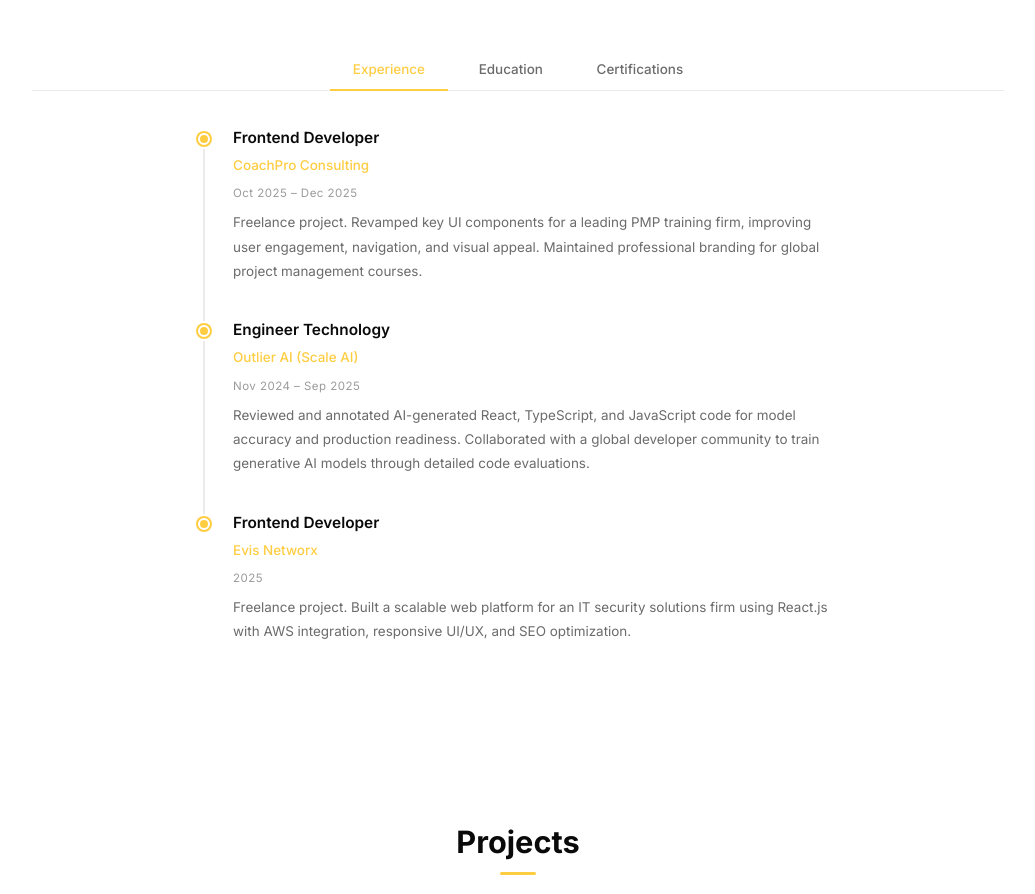
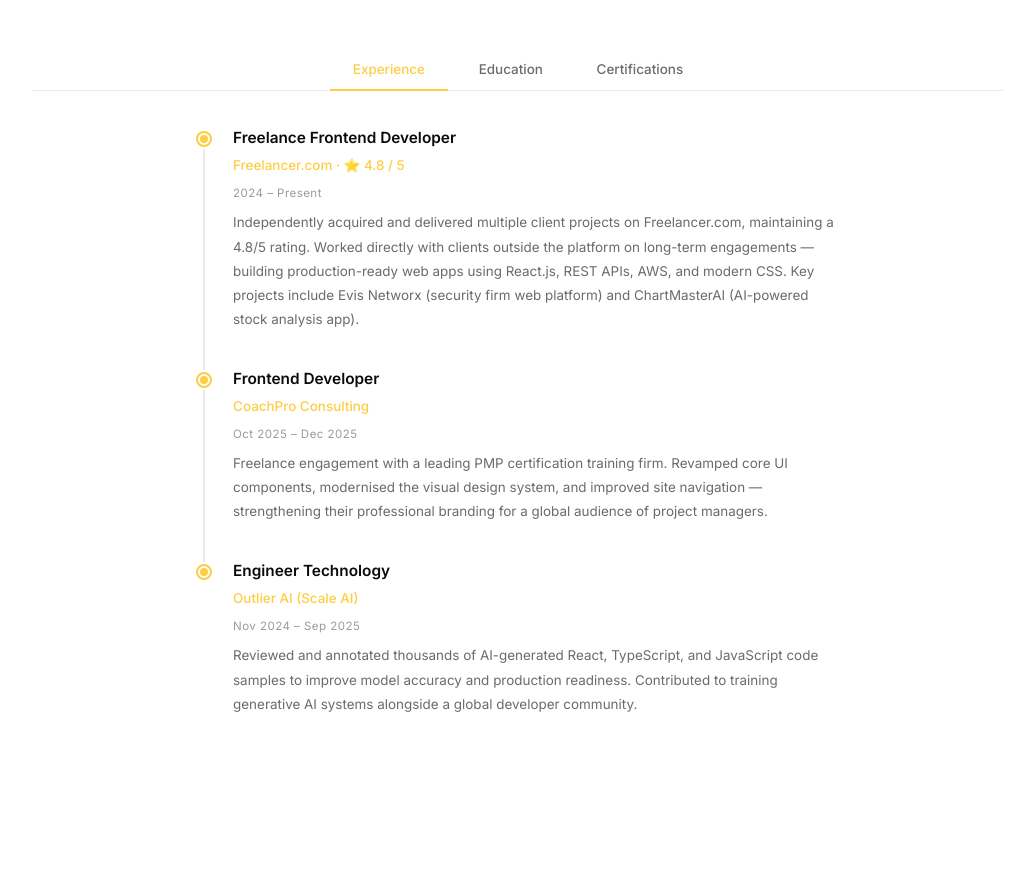
Before and after one commit to yashwaldia/Portfolio-ywaldia, a React (Vite) app: page / in a window 1280 px wide. Shown: the part 1667-2561 px from the top of the page, without its empty margins (122-1157 px from the left). Built offline with nearby package versions, Linux system fonts and the light colour scheme.

Commit message:
updated experience and projects data

```diff
--- a/src/components/sections/Qualification/Qualification.jsx
+++ b/src/components/sections/Qualification/Qualification.jsx
@@ -5,12 +5,15 @@
 import styles from './Qualification.module.css';
 
 const TABS = [
-  { id: 'work',   label: 'Experience', data: workData },
-  { id: 'edu',    label: 'Education',  data: educationData },
-  { id: 'certs',  label: 'Certifications', data: certificationsData },
+  { id: 'work',  label: 'Experience',     data: workData },
+  { id: 'edu',   label: 'Education',      data: educationData },
+  { id: 'certs', label: 'Certifications', data: certificationsData },
 ];
 
-function TimelineItem({ item, index }) {
+// ✅ Accept total — use it to decide if line renders
+function TimelineItem({ item, index, total }) {
+  const isLast = index === total - 1;
+
   return (
     <motion.div
       className={styles.item}
@@ -19,7 +22,8 @@
       transition={{ duration: 0.35, delay: index * 0.07 }}
     >
       <div className={styles.itemDot} />
-      {index < TABS[0].data.length - 1 && <div className={styles.itemLine} />}
+      {/* ✅ No line on last item of whichever tab is active */}
+      {!isLast && <div className={styles.itemLine} />}
       <div className={styles.itemContent}>
         <h3 className={styles.itemTitle}>{item.title}</h3>
         <span className={styles.itemSub}>{item.company || item.institution || item.issuer}</span>
@@ -61,7 +65,12 @@
             transition={{ duration: 0.25 }}
           >
             {current.data.map((item, i) => (
-              <TimelineItem key={item.id} item={item} index={i} />
+              <TimelineItem
+                key={item.id}
+                item={item}
+                index={i}
+                total={current.data.length}
+              />
             ))}
           </motion.div>
         </AnimatePresence>
--- a/src/data/experience.js
+++ b/src/data/experience.js
@@ -1,29 +1,30 @@
 export const workData = [
   {
-    id: 'work-3',
+    id: 'work-1',
+    title: 'Freelance Frontend Developer',
+    company: 'Freelancer.com  ·  ⭐ 4.8 / 5',
+    period: '2024 – Present',
+    description:
+      'Independently acquired and delivered multiple client projects on Freelancer.com, maintaining a 4.8/5 rating. Worked directly with clients outside the platform on long-term engagements — building production-ready web apps using React.js, REST APIs, AWS, and modern CSS. Key projects include Evis Networx (security firm web platform) and ChartMasterAI (AI-powered stock analysis app).',
+  },
+  {
+    id: 'work-2',
     title: 'Frontend Developer',
     company: 'CoachPro Consulting',
     period: 'Oct 2025 – Dec 2025',
     description:
-      'Freelance project. Revamped key UI components for a leading PMP training firm, improving user engagement, navigation, and visual appeal. Maintained professional branding for global project management courses.',
+      'Freelance engagement with a leading PMP certification training firm. Revamped core UI components, modernised the visual design system, and improved site navigation — strengthening their professional branding for a global audience of project managers.',
   },
   {
-    id: 'work-2',
+    id: 'work-3',
     title: 'Engineer Technology',
     company: 'Outlier AI (Scale AI)',
     period: 'Nov 2024 – Sep 2025',
     description:
-      'Reviewed and annotated AI-generated React, TypeScript, and JavaScript code for model accuracy and production readiness. Collaborated with a global developer community to train generative AI models through detailed code evaluations.',
-  },
-  {
-    id: 'work-1',
-    title: 'Frontend Developer',
-    company: 'Evis Networx',
-    period: '2025',
-    description:
-      'Freelance project. Built a scalable web platform for an IT security solutions firm using React.js with AWS integration, responsive UI/UX, and SEO optimization.',
+      'Reviewed and annotated thousands of AI-generated React, TypeScript, and JavaScript code samples to improve model accuracy and production readiness. Contributed to training generative AI systems alongside a global developer community.',
   },
 ];
+
 
 export const educationData = [
   {
--- a/src/data/projects.js
+++ b/src/data/projects.js
@@ -3,7 +3,7 @@
     id: 1,
     title: 'AlzCare Companion',
     description:
-      'A React.js voice chatbot built for Alzheimer\'s patients, supporting English and Hindi conversations via Speech Recognition and Speech Kit. Backend built with Node.js using Character AI API. Won 3rd place at the LearNowX Ideathon.',
+      'A React.js voice chatbot built for Alzheimer\'s patients, supporting English and Hindi conversations via Speech Recognition and Speech Kit. Backend built with Node.js using Character AI API.',
     image: '/assets/img/project-alzcare.png',
     type: 'Web App',
     tags: ['React.js', 'Node.js', 'Character AI', 'Speech Recognition', 'Vercel'],
```
